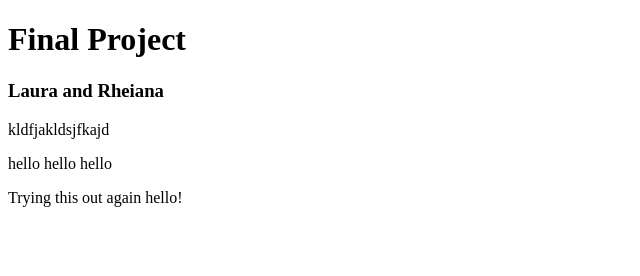
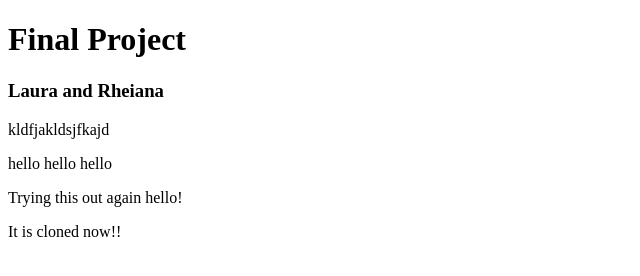
Before and after one commit to pisces3/des157b-final, a plain HTML site: page index.html in a window 1280 px wide. Shown: the whole page, without its empty margins (0-640 px from the left). Drawn offline with Linux system fonts and the light colour scheme.

Commit message:
new new new

```diff
--- a/index.html
+++ b/index.html
@@ -12,6 +12,7 @@
     <p>kldfjakldsjfkajd</p>
     <p>hello hello hello</p>
     <p>Trying this out again hello!</p>
+    <p>It is cloned now!!</p>
 
 </body>
 </html>
```
